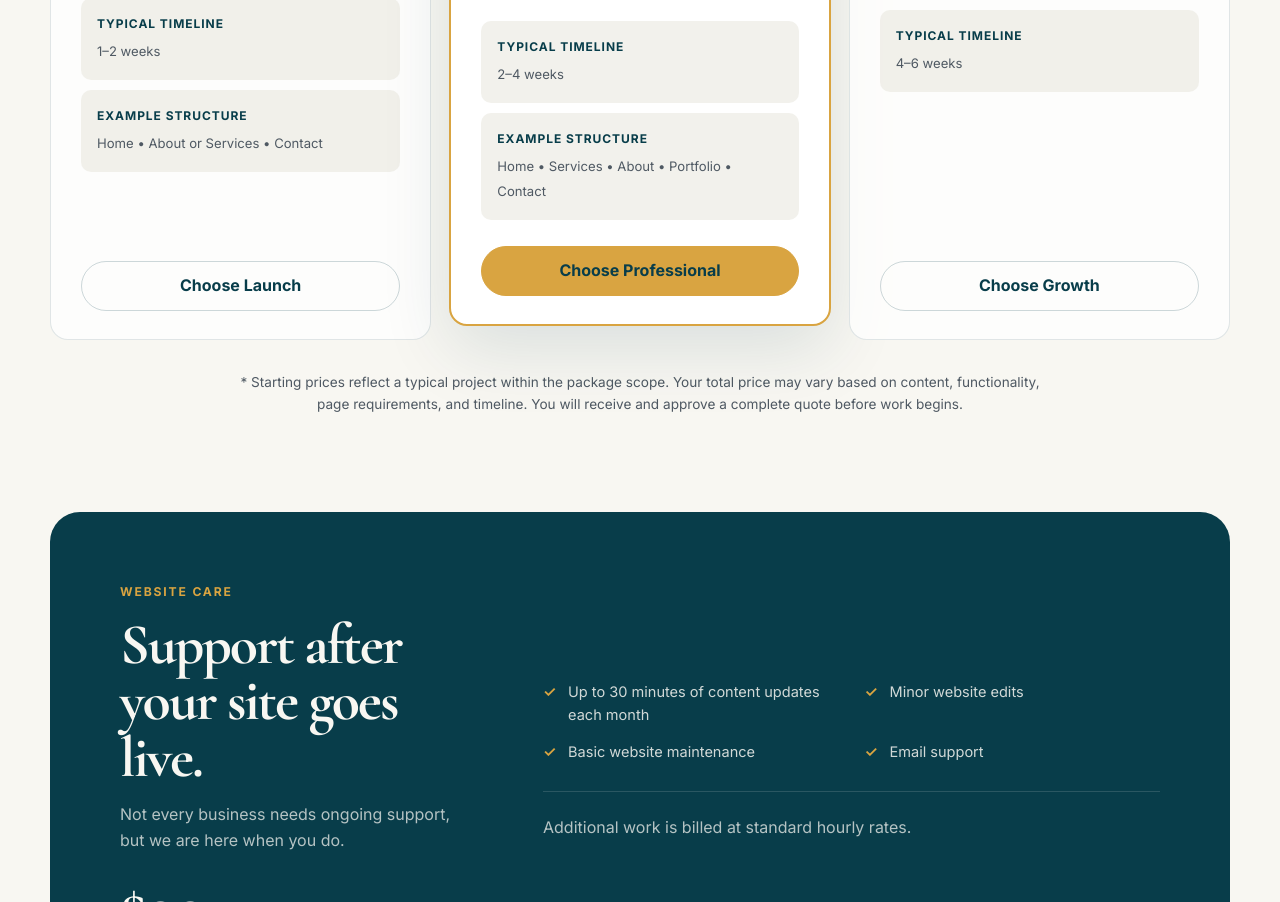
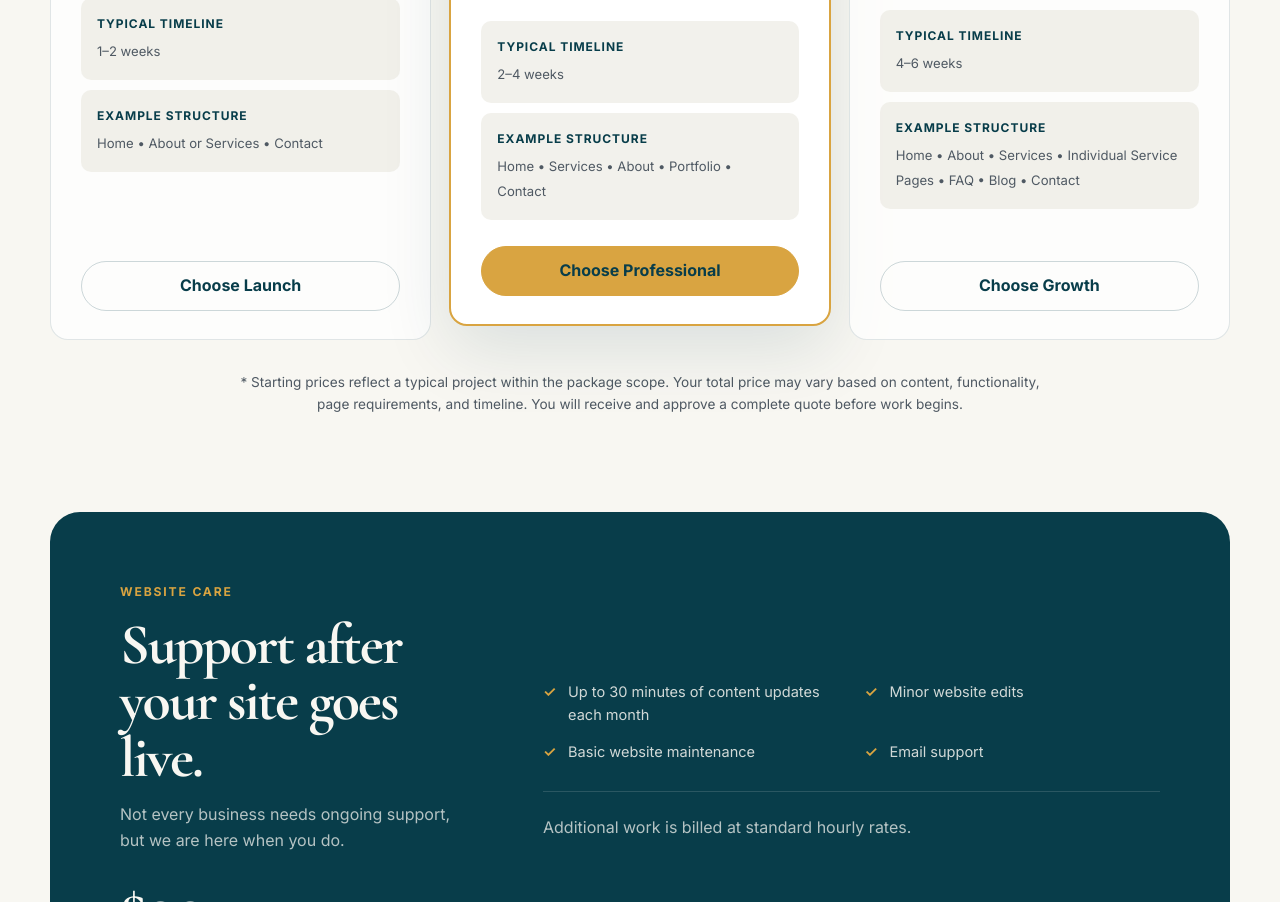
Before and after one commit to baileyetheodoro/beacon-local, a plain HTML site: page services.html in a window 1280 px wide. Shown: the part 1384-2286 px from the top of the page. Drawn offline with nearby package versions, Linux system fonts and the light colour scheme.

Commit message:
Update the file accordingly

```diff
--- a/services.html
+++ b/services.html
@@ -1196,6 +1196,10 @@
                 <strong>Typical timeline</strong>
                 <span>4–6 weeks</span>
               </div>
+              <div class="package-meta">
+                <strong>Example structure</strong>
+                <span>Home • About • Services • Individual Service Pages • FAQ • Blog • Contact</span>
+              </div>
             </div>
 
             <button class="button inquiry-trigger" type="button" data-package="growth">Choose Growth</button>
```
